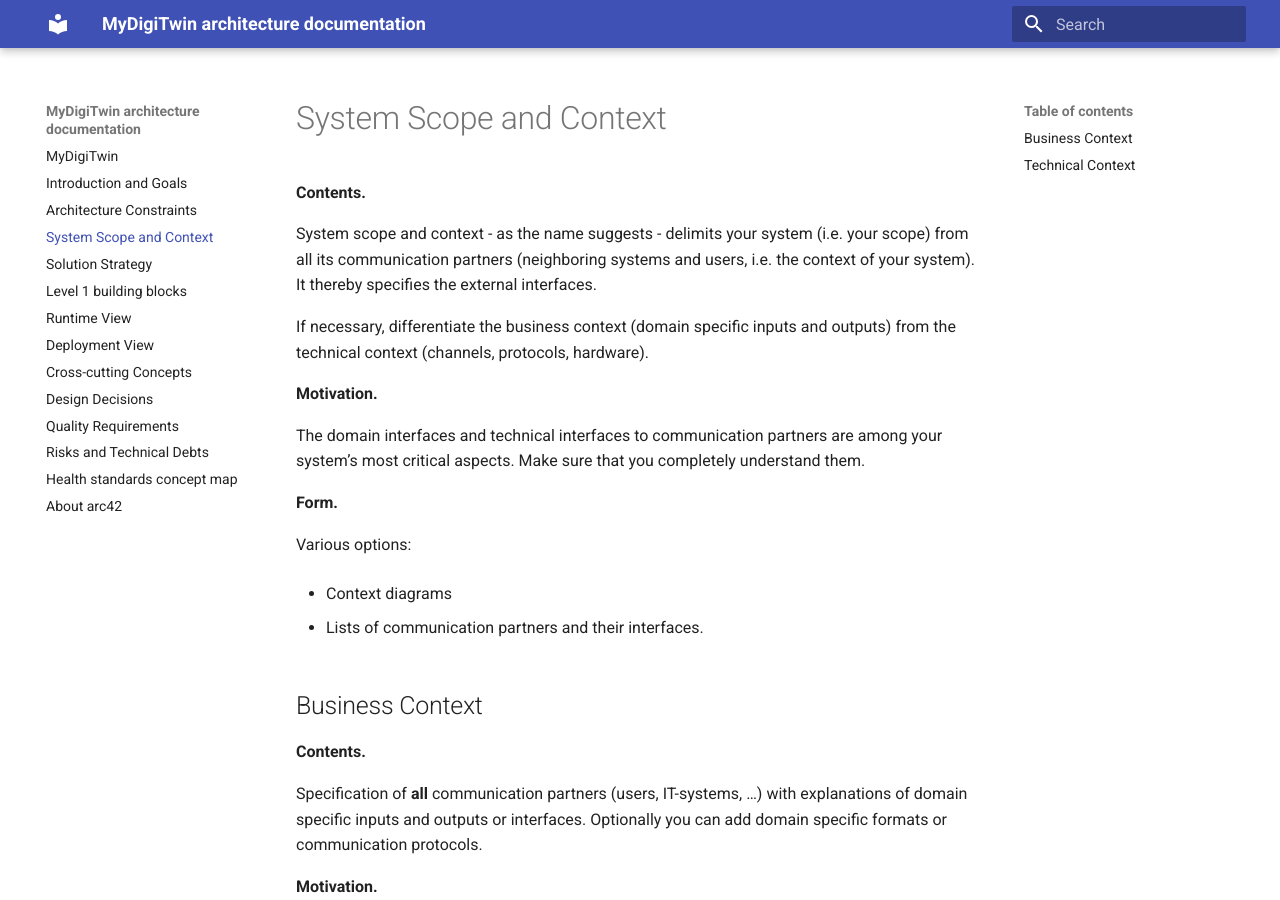
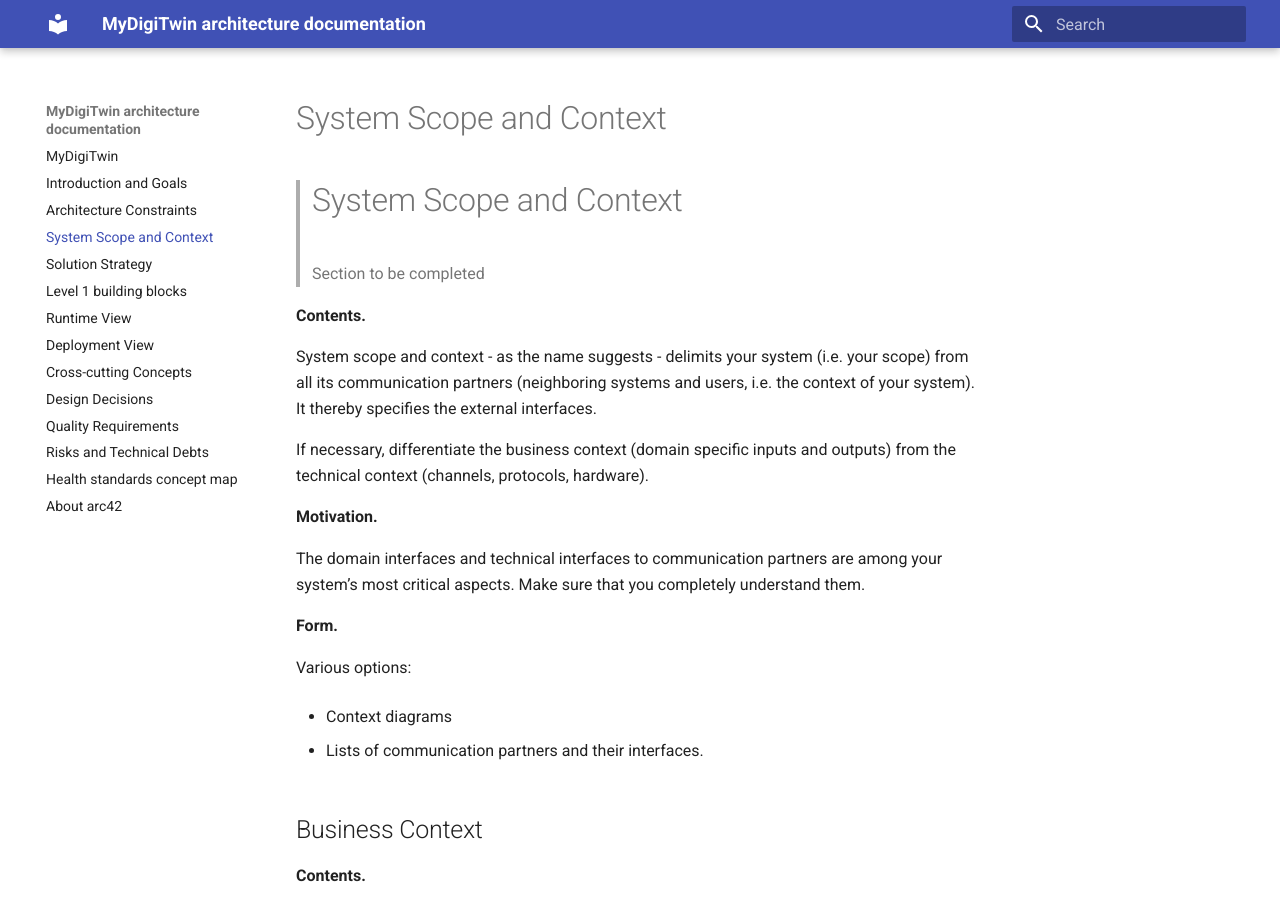
Before and after one commit to MyDigiTwinNL/MyDigiTwin-architecture-documentation, an MkDocs documentation site: the page built from docs/03.Context and scope.md, in a window 1280 px wide and 900 px high. Built offline with MkDocs 1.6.1 and Material for MkDocs 9.7.7, drawn with Linux system fonts in a browser that asks for light colours.

Commit message:
03.Context and scope.md TODO note

```diff
--- a/docs/03.Context and scope.md
+++ b/docs/03.Context and scope.md
@@ -1,5 +1,9 @@
 System Scope and Context
 ========================
+
+> # System Scope and Context
+>
+> Section to be completed
 
 **Contents.**
 
```
